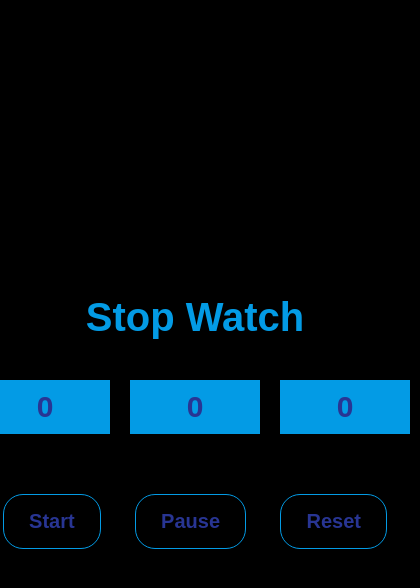
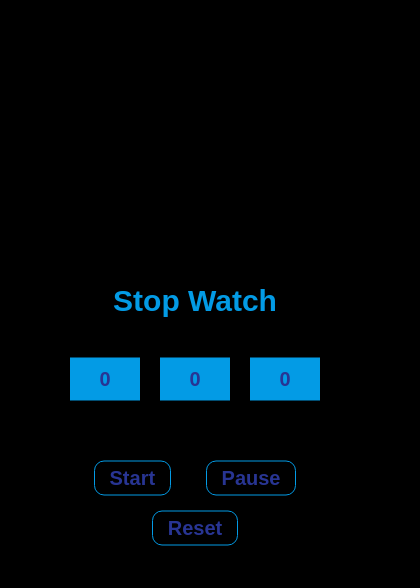
Before and after one commit to Hashir-Khan777/stopWatch, a plain HTML site: page index.html in a window 390 px wide. Both pictures are taken after a click on the button "Reset". Shown: the whole page, 420 px wide, since content can reach past the window. Drawn offline with Linux system fonts and the light colour scheme.

Commit message:
StopWatch

```diff
--- a/app.js
+++ b/app.js
@@ -31,9 +31,12 @@ function pauseWatch() {
 }
 
 function resetWatch() {
+  start.removeAttribute("disabled");
+  min = 0;
+  sec = 0;
+  msec = 0;
+  minHead.innerHTML = min;
+  secHead.innerHTML = sec;
+  msecHead.innerHTML = msec;
   clearInterval(interval);
-  start.removeAttribute("disabled");
-  minHead.innerHTML = 0;
-  secHead.innerHTML = 0;
-  msecHead.innerHTML = 0;
 }
--- a/style.css
+++ b/style.css
@@ -89,13 +89,13 @@ button:hover {
   }
 }
 
-@media screen and (max-width: 200px) {
+@media screen and (max-width: 700px) {
   .time {
-    width: 45px;
-    font-size: 17px;
+    width: 150px;
+    font-size: 30px;
   }
   .head {
-    font-size: 20px;
+    font-size: 30px;
   }
   button {
     padding: 5px 15px 5px 15px;
@@ -103,3 +103,33 @@ button:hover {
     margin-bottom: 15px;
   }
 }
+
+@media screen and (max-width: 500px) {
+  .time {
+    width: 80px;
+    font-size: 30px;
+  }
+  .head {
+    font-size: 30px;
+  }
+  button {
+    padding: 5px 15px 5px 15px;
+    border-radius: 10px;
+    margin-bottom: 15px;
+  }
+}
+
+@media screen and (max-width: 600px) {
+  .time {
+    width: 70px;
+    font-size: 20px;
+  }
+  .head {
+    font-size: 30px;
+  }
+  button {
+    padding: 5px 15px 5px 15px;
+    border-radius: 10px;
+    margin-bottom: 15px;
+  }
+}
```
